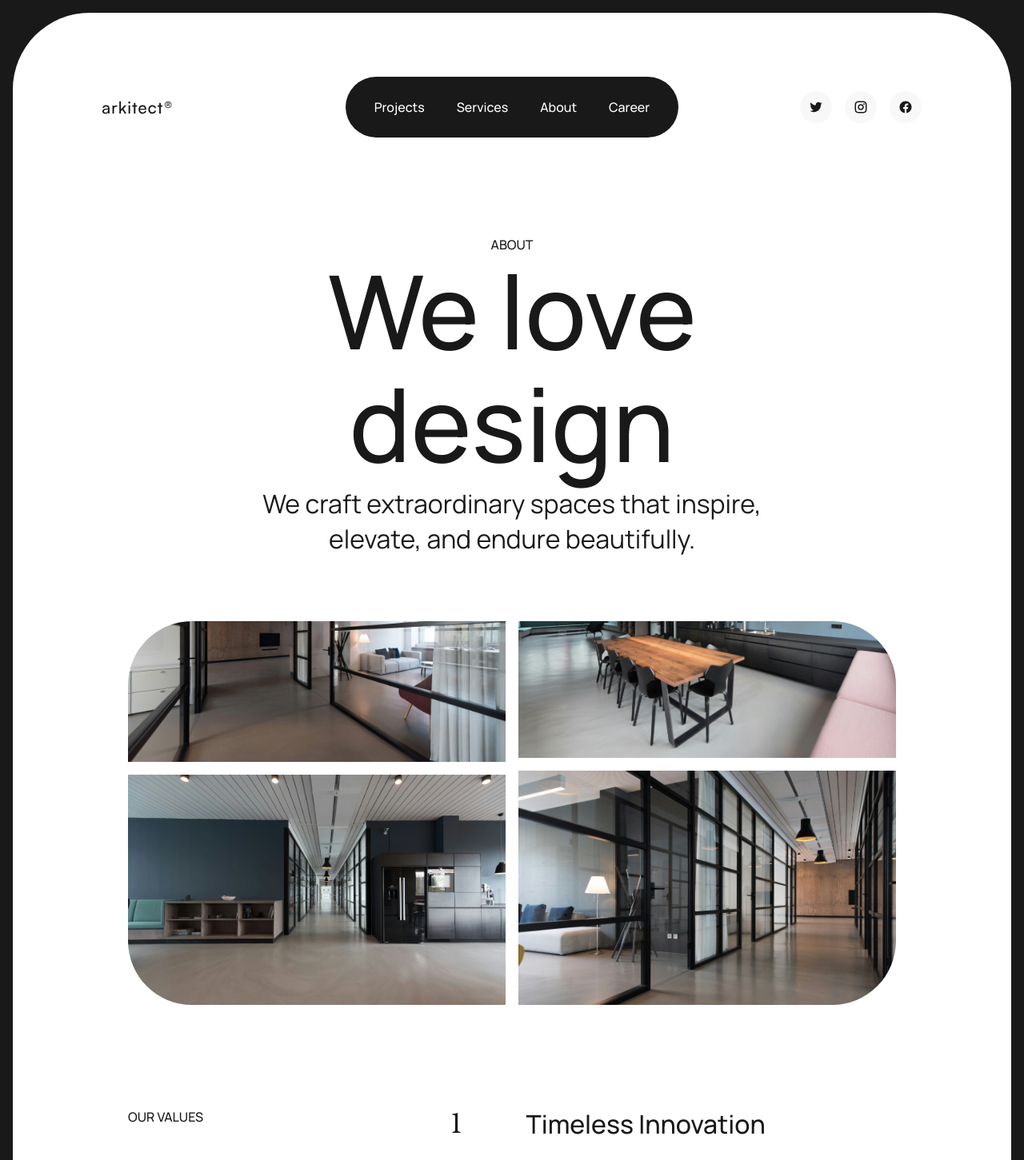
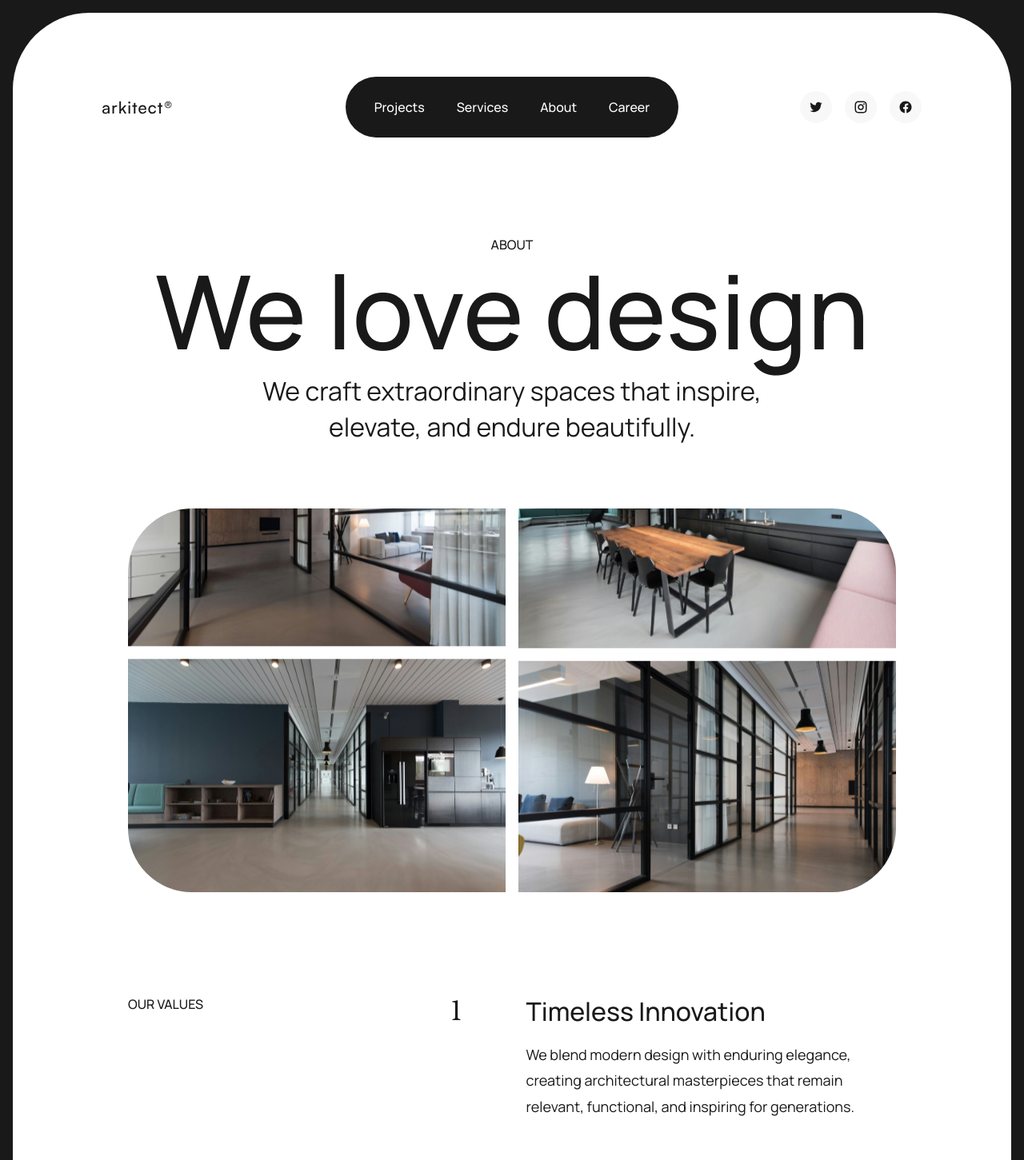
Before and after one commit to anastasiacheb/arkitect, a Next.js app: page /about in a window 1280 px wide. Shown: the top 1451 px of the page at 80% size. Built offline with nearby package versions, Linux system fonts and the light colour scheme.

Commit message:
bugs fix

```diff
--- a/src/app/about/page.jsx
+++ b/src/app/about/page.jsx
@@ -80,7 +80,7 @@ export default function Page() {
     <>
       <header className="bg-light rounded-t-4xl overflow-clip md:rounded-t-[60px] lg:rounded-t-[96px] text-center pt-13.5 md:pt-19 lg:pt-37.5 px-10  md:px-16 lg:px-36">
         <Animation>
-          <div className="py-12 px-10 md:py-24 md:px-16 lg:pt-32 lg:pb-20">
+          <div className="py-12 px-10 md:py-24 md:px-16 lg:px-0 lg:pt-32 lg:pb-20 lg:-mx-30">
             <h1 className="text-xs md:text-base uppercase font-medium">About</h1>
             <p className="text-[48px] md:text-[80px] lg:text-[128px] font-medium leading-[1.1] pb-2">We love design</p>
             <p className="text-lg md:text-xl lg:text-[32px]">
@@ -139,7 +139,9 @@ export default function Page() {
       </header>
       <section className="bg-light relative z-10 p-10 pb-0 md:p-16 lg:pt-32 lg:px-36 md:pb-0 lg:pb-0">
         <div className="lg:grid lg:grid-cols-[42%_58%] max-w-350 mx-auto">
-          <h2 className="text-xs md:text-base uppercase font-medium pb-12 md:pb-16">Our Values</h2>
+          <h2 className="text-xs md:text-base uppercase font-medium pb-12 md:pb-16 lg:sticky self-start top-10">
+            Our Values
+          </h2>
           <div>
             {Values.map((value, index) => (
               <ValueCard key={index} {...value} index={index} />
--- a/src/app/career/page.jsx
+++ b/src/app/career/page.jsx
@@ -31,7 +31,7 @@ const Benefits = [
 function BenefitItem({ title, text }) {
   return (
     <AnimationScroll>
-      <div className="p-8 md:p-10 lg:p-12 border border-border rounded-2xl">
+      <div className="p-8 md:p-10 lg:p-12 border border-border rounded-2xl h-full">
         <h3 className="text-2xl lg:text-[32px] font-medium pb-2">{title}</h3>
         <p className="text-base md:text-lg leading-[1.8]">{text}</p>
       </div>
--- a/src/app/contact/page.jsx
+++ b/src/app/contact/page.jsx
@@ -69,7 +69,7 @@ export default function Page() {
             className="w-full h-full absolute object-cover rounded-b-4xl md:rounded-b-[60px] lg:rounded-b-[96px]"
           />
         </AnimationParallax>
-        <div className="w-full h-full absolute z-0 bg-dark opacity-20 rounded-b-4xl md:rounded-b-[60px] lg:rounded-b-[96px]"></div>
+        <div className="w-full h-full absolute z-0 bg-dark opacity-20 rounded-t-4xl md:rounded-t-[60px] lg:rounded-t-[96px]"></div>
         <div className="z-20 relative text-light w-full px-10  md:px-16 lg:px-36 pt-28 pb-16 md:pt-40 md:pb-24 lg:py-0 lg:pt-38.5">
           <div className="max-w-350 mx-auto flex flex-col gap-12 md:gap-16 lg:flex-row lg:gap-4 lg:justify-between">
             <Animation>
--- a/src/app/services/page.jsx
+++ b/src/app/services/page.jsx
@@ -89,7 +89,7 @@ export default function Page() {
           <img src="/icons/logo-4.svg" alt="logo" className="h-8.5 w-auto" />
           <img src="/icons/logo-5.svg" alt="logo" className="h-7.5 w-auto" />
         </div>
-        <div className="flex flex-col gap-8 md:grid md:grid-cols-2 lg:grid-cols-3 max-w-350 mx-auto mt-8 md:mt-14 lg:mt-20">
+        <div className="flex flex-col gap-8 md:grid md:grid-cols-2 xl:grid-cols-3 max-w-350 mx-auto mt-8 md:mt-14 lg:mt-20">
           {CardsInfo.map((card, index) => (
             <Card key={index} {...card} />
           ))}
--- a/src/components/AnimationParallax.jsx
+++ b/src/components/AnimationParallax.jsx
@@ -12,7 +12,7 @@ export default function AnimationParallax({ children, simple, depth = 300 }) {
   const y = useParallax(scrollYProgress, depth);
 
   return (
-    <motion.div ref={ref} style={{ y }} className={`${simple ? '' : 'absolute '} w-full h-full `}>
+    <motion.div ref={ref} style={{ y }} className={`${simple ? '' : 'absolute '} w-full h-full will-change-transform`}>
       {children}
     </motion.div>
   );
--- a/src/components/Header.jsx
+++ b/src/components/Header.jsx
@@ -1,5 +1,5 @@
 import Image from 'next/image';
-import { Animation } from '@/components';
+import { Animation, AnimationParallax } from '@/components';
 
 export default function Header({ image, title, subtitle1, subtitle2, button, video }) {
   return (
@@ -16,6 +16,7 @@ export default function Header({ image, title, subtitle1, subtitle2, button, vid
           <source src={`/videos/${video}`} type="video/mp4" />
         </video>
       ) : (
+        <AnimationParallax>
           <Image
             src={`/images/${image}`}
             alt="building"
@@ -25,6 +26,7 @@ export default function Header({ image, title, subtitle1, subtitle2, button, vid
             // style={{ width: '100%', height: 'auto' }}
             className="w-full h-full absolute object-cover"
           />
+        </AnimationParallax>
       )}
 
       <div className="w-full h-full absolute z-0 bg-dark opacity-20"></div>
```
Lines whose indentation alone changed are shown as unchanged.
